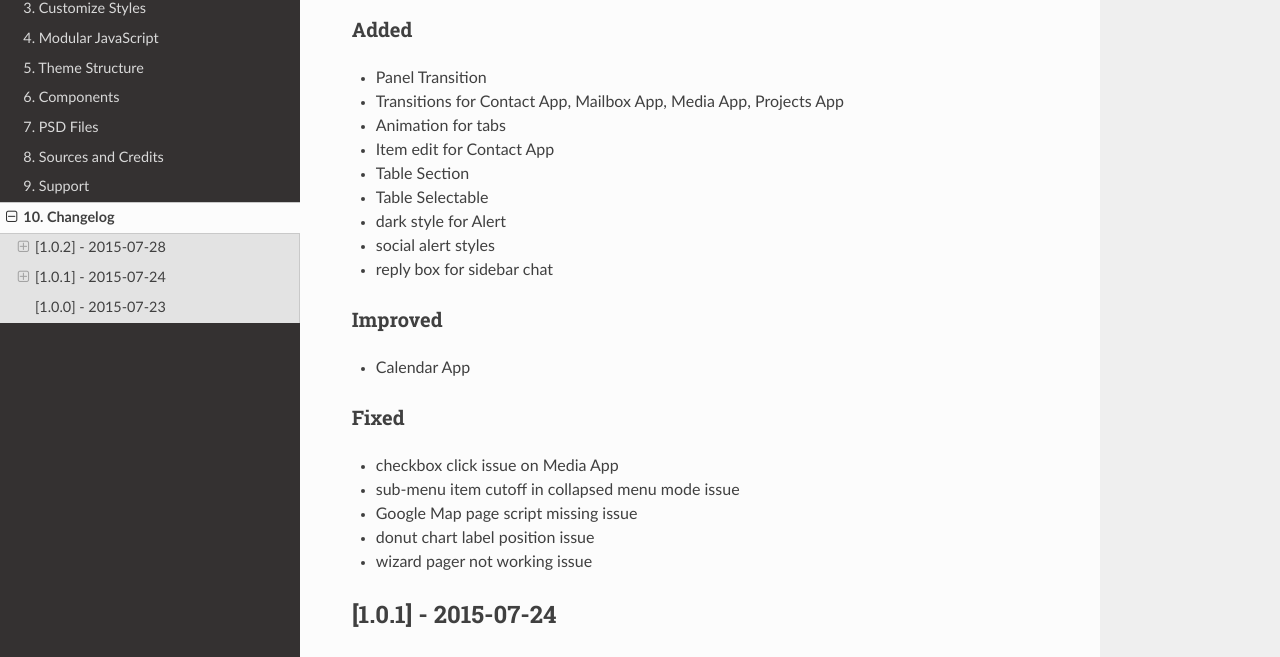
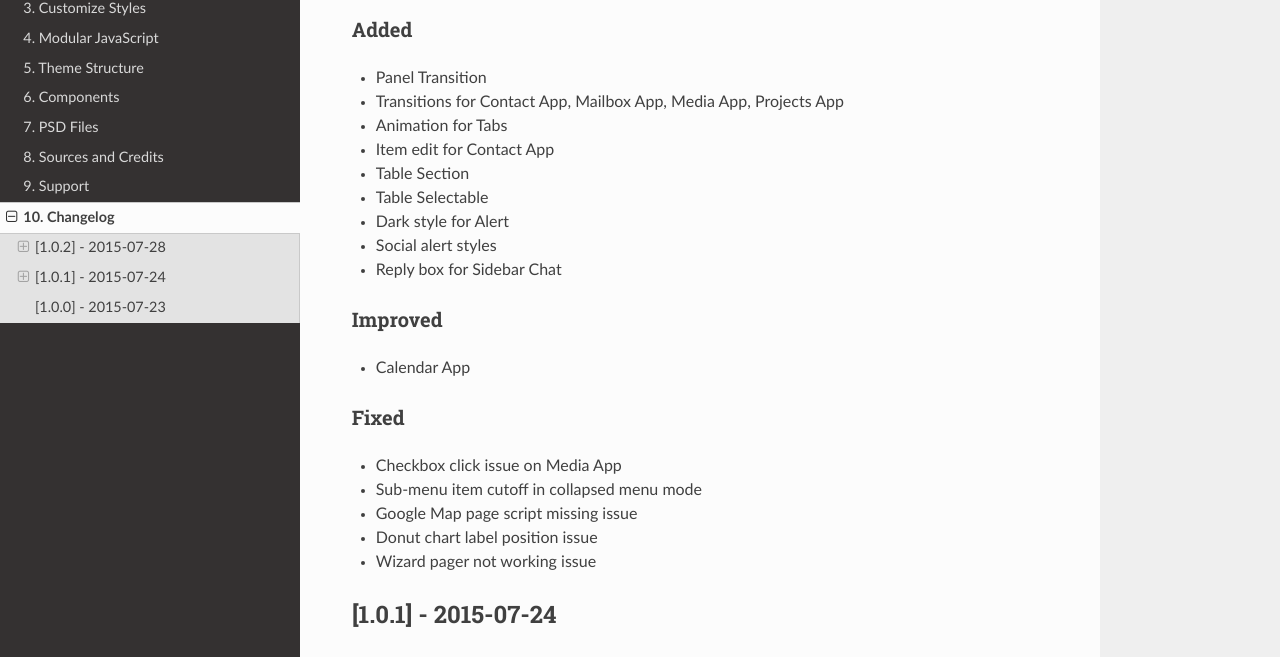
Before and after one commit to thecreation/remark-docs, an MkDocs documentation site: the page built from docs/changelog.md, in a window 1280 px wide and 1209 px high. Shown: the part 200-857 px from the top of the window. Built offline with MkDocs 1.6.1, drawn with Linux system fonts in a browser that asks for light colours; nearby versions of some CDN libraries; old or Windows-style settings are respelled for this version of MkDocs.

Commit message:
commit message

```diff
--- a/docs/changelog.md
+++ b/docs/changelog.md
@@ -5,23 +5,23 @@
 ### Added
 - Panel Transition
 - Transitions for Contact App, Mailbox App, Media App, Projects App
-- Animation for tabs
+- Animation for Tabs
 - Item edit for Contact App
 - Table Section
 - Table Selectable
-- dark style for Alert
-- social alert styles
-- reply box for sidebar chat
+- Dark style for Alert
+- Social alert styles
+- Reply box for Sidebar Chat
 
 ### Improved
 - Calendar App
 
 ### Fixed
-- checkbox click issue on Media App
-- sub-menu item cutoff in collapsed menu mode issue
+- Checkbox click issue on Media App
+- Sub-menu item cutoff in collapsed menu mode
 - Google Map page script missing issue
-- donut chart label position issue
-- wizard pager not working issue
+- Donut chart label position issue
+- Wizard pager not working issue
 
 [1.0.1] - 2015-07-24
 --------------------
```
